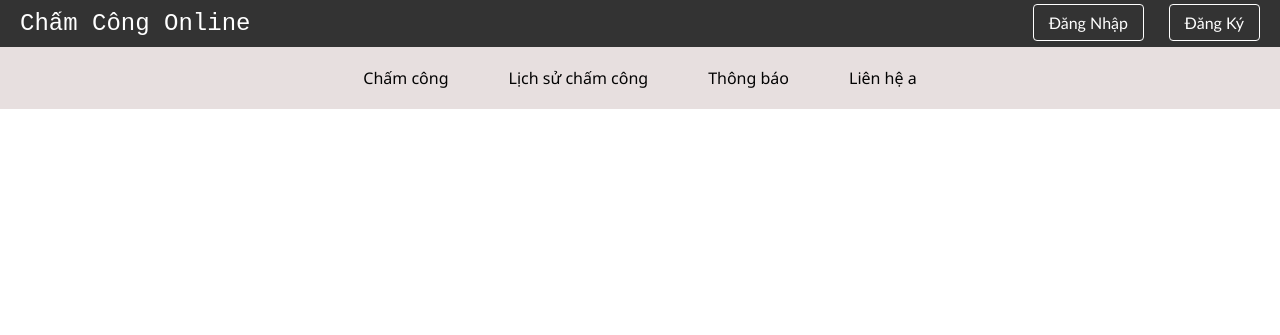
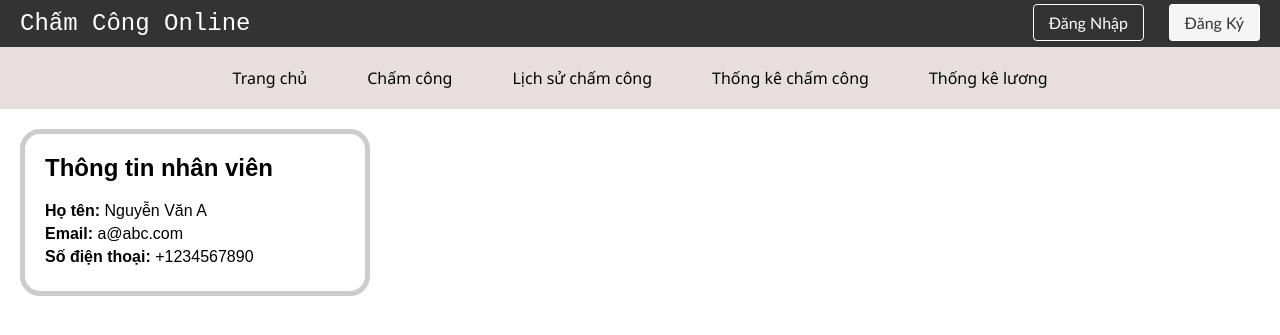
Before and after one commit to tuancter/ChamCongOnline, a Python web app: template templates/homepage.html in a window 1280 px wide. Shown: the top 335 px of the page. Run offline with Jinja, Linux system fonts and the light colour scheme; the template is opened without the code that fills it, so the values that code supplies are empty.

Commit message:
Modified homepage

```diff
--- a/templates/homepage.html
+++ b/templates/homepage.html
@@ -51,6 +51,28 @@
         .nav-bar a:hover {
             color:green;
         }
+        #regis{
+            background-color: whitesmoke;
+            color:#333
+        }
+        #regis:hover{
+            background-color: #333;
+            color: white;
+        }
+        .user-info {
+            font-family: Arial, sans-serif;
+            margin: 20px;
+            padding: 20px;
+            border: 5px solid #ccc;
+            border-radius: 20px;
+            width: 300px;
+        }
+        .user-info h2 {
+            margin-top: 0;
+        }
+        .user-info p {
+            margin: 5px 0;
+        }
     </style>
 </head>
 <body>
@@ -58,14 +80,21 @@
         <div class="title"><a href="homepage.html" style="text-decoration: none; color: white;">Chấm Công Online</a></div>
         <div class="buttons">
             <a href="#">Đăng Nhập</a>
-            <a href="#">Đăng Ký</a>
+            <a id="regis" href="#">Đăng Ký</a>
         </div>
     </div>
     <div class="nav-bar">
-        <a href="chamcong.html">Chấm công</a>
+        <a href="#">Trang chủ</a>
+        <a href="#">Chấm công</a>
         <a href="#">Lịch sử chấm công</a>
-        <a href="#">Thông báo</a>
-        <a href="#">Liên hệ a</a>
+        <a href="#">Thống kê chấm công</a>
+        <a href="#">Thống kê lương</a>
+    </div>
+    <div class="user-info">
+        <h2>Thông tin nhân viên</h2>
+        <p><strong>Họ tên:</strong> Nguyễn Văn A</p>
+        <p><strong>Email:</strong> a@abc.com</p>
+        <p><strong>Số điện thoại:</strong> +1234567890</p>
     </div>
 </body>
 </html>
```
